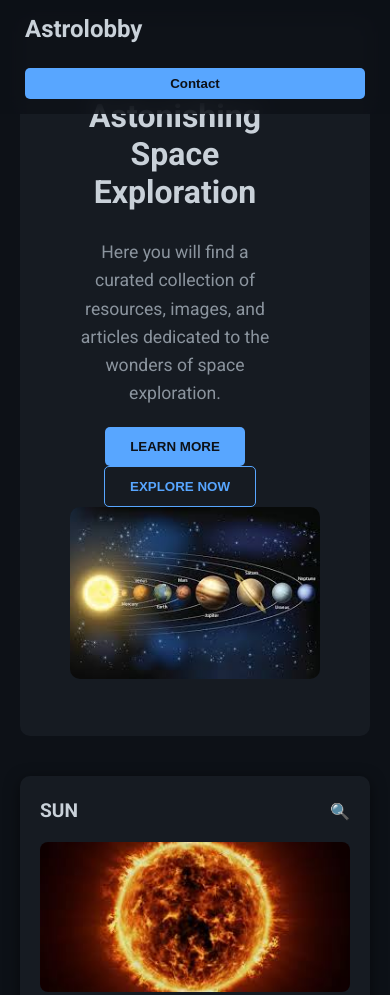
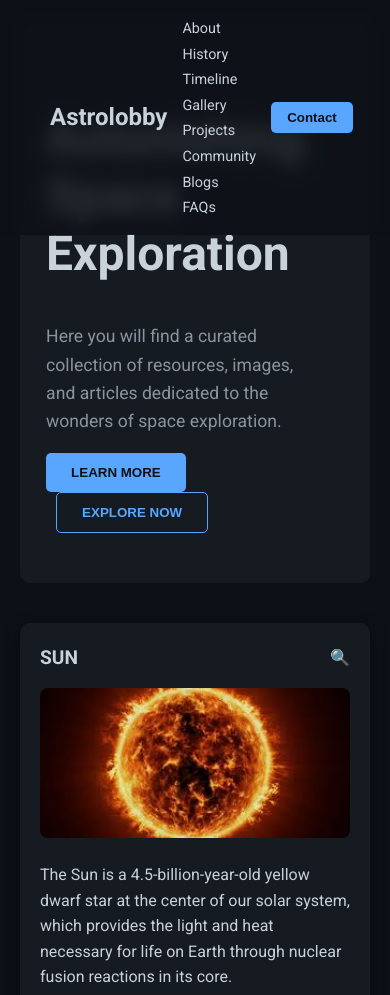
Before and after one commit to AljonOhaha/Astro, a plain HTML site: page index.html in a window 390 px wide. Shown: the top 995 px of the page. Drawn offline with Linux system fonts and the light colour scheme.

Commit message:
Add files via upload

```diff
--- a/style.css
+++ b/style.css
@@ -31,21 +31,3 @@ body { font-family: 'Roboto', sans-serif; background-color: #0d1117; color: #c9d
 .social-icons a:hover { transform: scale(1.1);}
 .social-icons img { width: 50px;height: 50px;}
 .footer-bottom {text-align: center;padding-top: 20px;margin-top: 30px;border-top: 1px solid #2d3138;font-size: 0.9rem;color: #8b949e;}
-@media (max-width: 768px) {
-    .navbar,
-    .content-section,
-    .main-footer { padding: 15px 25px; }
-    .hero-section { flex-direction: column;text-align: center; }
-    .hero-text-content h1 {font-size: 2.5rem;}
-    .hero-buttons {flex-direction: column;gap: 10px;margin-top: 20px;}}
-@media (max-width: 480px) {
-   .navbar {  flex-direction: column; align-items: flex-start; padding-top: 10px; }
-   .navbar .nav-links {display: none; }
-   .navbar .logo { margin-bottom: 10px; }
-   .navbar .contact-btn { width: 100%; margin-top: 10px; }
-   .hero-text-content h1 { font-size: 2rem;}
-   .footer-content {flex-direction: column;text-align: center;gap: 20px;}
-   .social-icons {justify-content: center;}
-   .hamburger {display: none; font-size: 2rem; cursor: pointer;}
-@media (max-width: 480px) {
-   .hamburger { display: block;}}}
```
